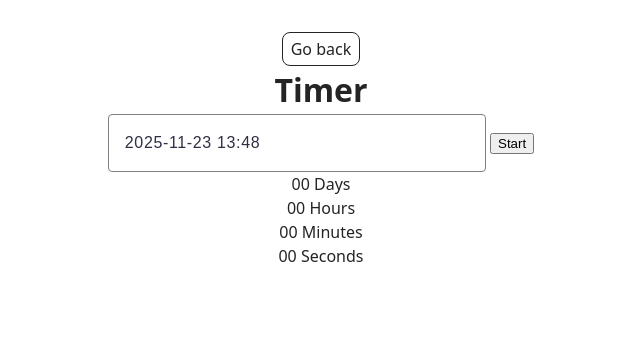
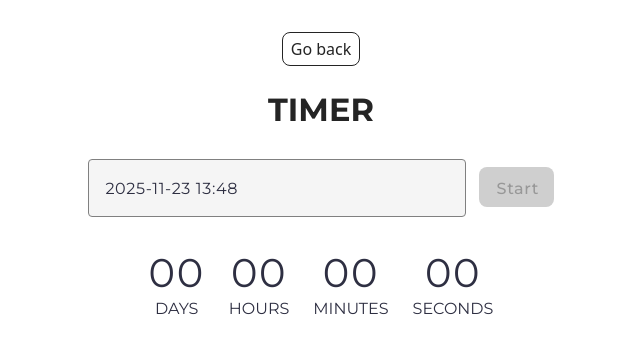
Before and after one commit to polinatokarenko/goit-js-hw-10, a website built with Vite: page src/1-timer.html in a window 1280 px wide. Both pictures are taken after a click on the button "Start". Shown: the whole page, without its empty margins (319-959 px from the left). Built offline with nearby package versions, Linux system fonts and the light colour scheme.

Commit message:
do task 1

```diff
--- a/package.json
+++ b/package.json
@@ -18,6 +18,7 @@
   "license": "ISC",
   "dependencies": {
     "flatpickr": "^4.6.13",
+    "izitoast": "^1.4.0",
     "simplelightbox": "^2.14.3",
     "vite-plugin-full-reload": "^1.2.0",
     "vite-plugin-html-inject": "^1.1.2"
--- a/src/1-timer.html
+++ b/src/1-timer.html
@@ -6,6 +6,12 @@
     <meta name="viewport" content="width=device-width, initial-scale=1.0" />
     <title>Gallery</title>
     <link rel="stylesheet" href="./css/styles.css" />
+    <link rel="preconnect" href="https://fonts.googleapis.com" />
+    <link rel="preconnect" href="https://fonts.gstatic.com" crossorigin />
+    <link
+      href="https://fonts.googleapis.com/css2?family=Montserrat:ital,wght@0,100..900;1,100..900&family=Raleway:wght@700&family=Roboto:wdth,wght@75..100,100..900&display=swap"
+      rel="stylesheet"
+    />
   </head>
   <body>
     <main>
--- a/src/css/gallery.css
+++ /dev/null
@@ -1,30 +0,0 @@
-body {
-    display: flex;
-    justify-content: center;
-    align-items: center;
-    height: 100vh;
-}
-
-
-.gallery {
-    list-style-type: none;
-    display: flex;
-    justify-content: center;
-    align-items: center;
-    flex-wrap: wrap;
-    row-gap: 24px;
-    column-gap: 24px;
-    padding: 0;
-    margin: 0;
-}
-
-.gallery-item {
-    width: calc((100% - 48px) / 3);
-}
-
-.gallery-image {
-    width: 100%;
-    height: 200px;
-    object-fit: cover;
-    display: block;
-}
--- a/src/css/styles.css
+++ b/src/css/styles.css
@@ -16,5 +16,5 @@
 @import url('./badges.css');
 @import url('./back-link.css');
 @import url('./footer.css');
-@import url('./gallery.css');
+@import url('./timer.css');
 @import url('./form.css');
--- /dev/null
+++ b/src/css/timer.css
@@ -0,0 +1,91 @@
+h1 {
+    font-family: 'Montserrat', sans-serif;
+    text-transform: uppercase;
+    margin-top: 20px;
+    margin-bottom: 25px;
+}
+
+.value {
+    font-family: 'Montserrat', sans-serif;
+    font-weight: 400;
+    font-size: 40px;
+    line-height: 1.2;
+    letter-spacing: 0.04em;
+    color: #2e2f42;
+}
+
+.label {
+    font-family: 'Montserrat', sans-serif;
+    font-weight: 400;
+    font-size: 16px;
+    line-height: 1.5;
+    text-transform: uppercase;
+    color: #2e2f42;
+}
+
+.timer {
+    display: flex;
+    justify-content: center;
+    align-items: center;
+    gap: 24px;
+    margin-top: 32px;
+}
+
+.field {
+    display: flex;
+    flex-direction: column;
+    justify-content: center;
+    align-items: center;
+}
+
+#datetime-picker {
+    font-family: 'Montserrat', sans-serif;
+    font-weight: 400;
+    font-size: 16px;
+    line-height: 1.5;
+    letter-spacing: 0.04em;
+    color: #2e2f42;
+    border: 1px solid #808080;
+    border-radius: 4px;
+    height: 40px;
+    margin-right: 8px;
+    background: #f5f5f5;
+}
+
+#datetime-picker:hover {
+    border: 1px solid #000;
+}
+
+#datetime-picker:active {
+    border: 1px solid #4e75ff;
+}
+
+/*#datepicker:disabled {
+    border: 1px solid #808080;
+    color: #808080;
+}*/
+
+button {
+    font-family: 'Montserrat', sans-serif;
+    font-weight: 500;
+    font-size: 16px;
+    line-height: 1.5;
+    letter-spacing: 0.04em;
+    color: #fff;
+    border-radius: 8px;
+    padding: 8px 16px;
+    width: 75px;
+    height: 40px;
+    background: #4e75ff;
+    outline: none;
+    border-color: transparent;
+}
+
+button:hover {
+    background: #6c8cff;
+}
+
+button:disabled {
+    background: #cfcfcf;
+    color: #989898;
+}
--- a/src/js/1-timer.js
+++ b/src/js/1-timer.js
@@ -1,26 +1,87 @@
 import flatpickr from "flatpickr";
 import "flatpickr/dist/flatpickr.min.css";
 
+import iziToast from "izitoast";
+import "izitoast/dist/css/iziToast.min.css";
+
 let chosenDate = null;
+let intervalId = null;
+
+const startBtn = document.querySelector("[data-start]");
+const dateInput = document.querySelector("#datetime-picker");
 
 const options = {
   enableTime: true,
   time_24hr: true,
   defaultDate: new Date(),
   minuteIncrement: 1,
+
   onClose(selectedDates) {
     chosenDate = selectedDates[0];
-    const startBtn = document.querySelector("[data-start]");
+
     if (chosenDate < new Date()) {
-      window.alert("Please choose a date in the future");
+      iziToast.show({
+        message: "Please choose a date in the future",
+      });
       startBtn.disabled = true;
       return;
-    } else if (chosenDate >= selectedDates[0]) {
-      startBtn.disabled = false;
     }
+
+    startBtn.disabled = false;
   },
 };
 
+flatpickr("#datetime-picker", options);
 
+startBtn.addEventListener("click", () => {
+  if (intervalId) clearInterval(intervalId);
 
-flatpickr('#datetime-picker', options);
+  startBtn.disabled = true;
+  dateInput.disabled = true;
+
+  intervalId = setInterval(() => {
+    const currentTime = Date.now();
+    const diff = chosenDate - currentTime;
+
+    if (diff <= 0) {
+      clearInterval(intervalId);
+      updateTimer({
+        days: 0,
+        hours: 0,
+        minutes: 0,
+        seconds: 0,
+      });
+      dateInput.disabled = false;
+      startBtn.disabled = true;
+      return;
+    }
+
+    const time = convertMs(diff);
+    updateTimer(time);
+  }, 1000);
+});
+
+function updateTimer({ days, hours, minutes, seconds }) {
+  document.querySelector("[data-days]").textContent = addLeadingZero(days);
+  document.querySelector("[data-hours]").textContent = addLeadingZero(hours);
+  document.querySelector("[data-minutes]").textContent = addLeadingZero(minutes);
+  document.querySelector("[data-seconds]").textContent = addLeadingZero(seconds);
+}
+
+function addLeadingZero(value) {
+  return String(value).padStart(2, "0");
+}
+
+function convertMs(ms) {
+  const second = 1000;
+  const minute = second * 60;
+  const hour = minute * 60;
+  const day = hour * 24;
+
+  const days = Math.floor(ms / day);
+  const hours = Math.floor((ms % day) / hour);
+  const minutes = Math.floor(((ms % day) % hour) / minute);
+  const seconds = Math.floor((((ms % day) % hour) % minute) / second);
+
+  return { days, hours, minutes, seconds };
+}
```
Also changed, not shown: 1 other file.
